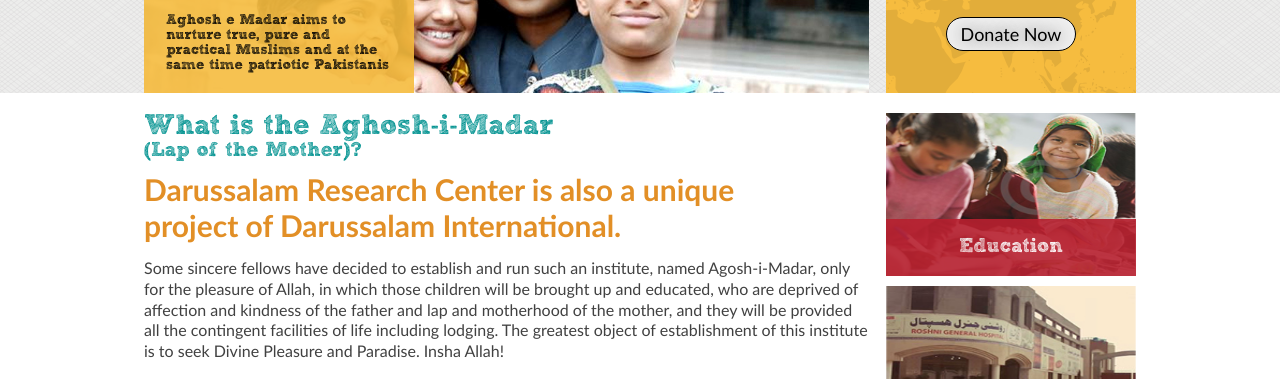
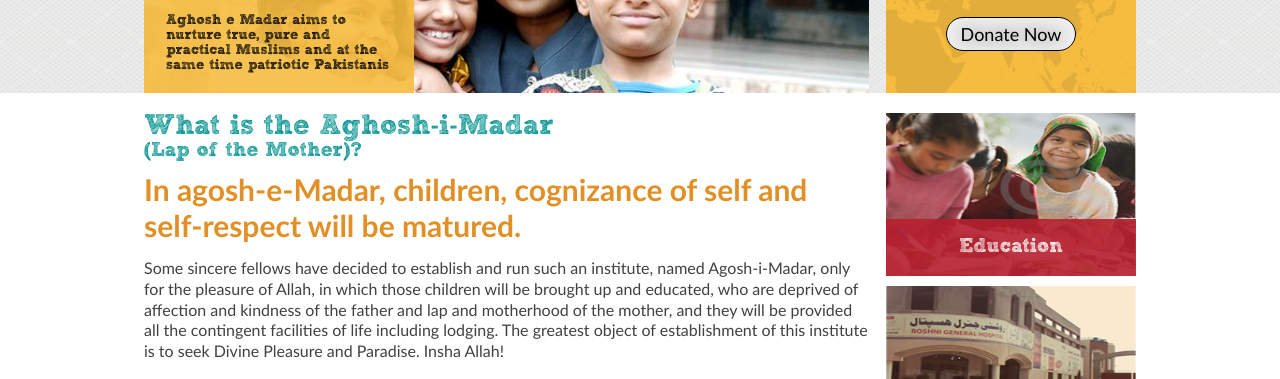
Before and after one commit to DarussalamTech/darussalamtrust, a plain HTML site: page aghosh-i-madar.html in a window 1280 px wide. Shown: the part 331-710 px from the top of the page. Drawn offline with Linux system fonts and the light colour scheme.

Commit message:
Change image and text

```diff
--- a/aghosh-i-madar.html
+++ b/aghosh-i-madar.html
@@ -68,7 +68,7 @@
           </div>
           <div class="text_content" style="border-bottom:none;">
           	<h2>What is the Aghosh-i-Madar<br><span>(Lap of the Mother)?</span></h2>
-            <h4>Darussalam Research Center is also a unique<br> project of Darussalam International. </h4>
+            <h4>In agosh-e-Madar, children, cognizance of self and self-respect will be matured. </h4>
             <div class="scrolling_text" style="height:600px;">
             <p style="margin-top:0px;">Some sincere fellows have decided to establish and run such an institute, named Agosh-i-Madar, only for the pleasure of Allah, in which those children will be brought up and educated, who are deprived of affection and kindness of the father and lap and motherhood of the mother, and they will be provided all the contingent facilities of life including lodging. The greatest object of establishment of this institute is to seek Divine Pleasure and Paradise. Insha Allah!</p>
 <p>There is no doubt that in Pakistan there are tens of institutes where arrangements of religious and worldly education of children have been made, but their efforts are far behind the requirements. The requirements are even increasing day by day due to inflation. People’s economy is gradually shrinking day by day. Each one is for himself. People are worried by compulsion of circumstances, so much so that it becomes hard to rely upon white-collar livelihood.</p>
```
